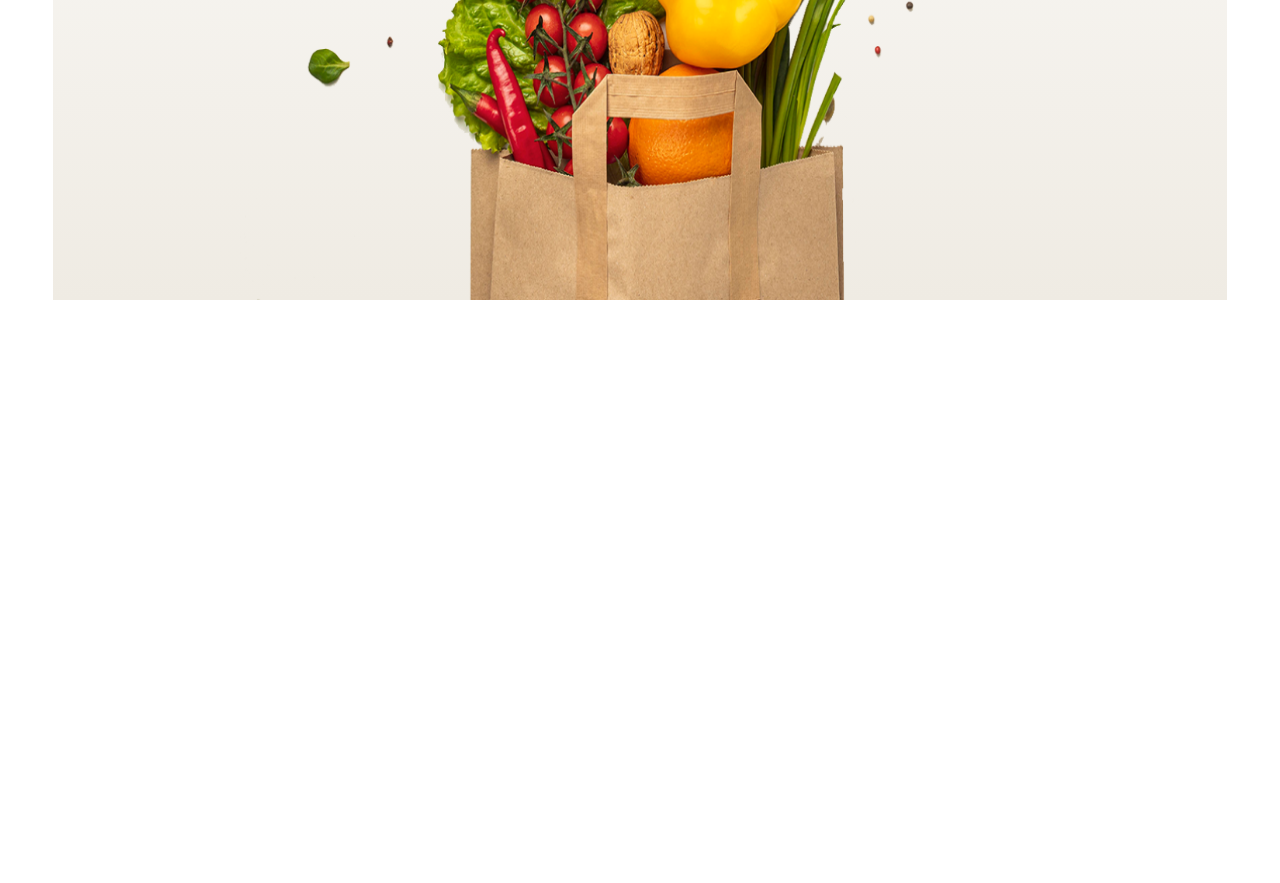
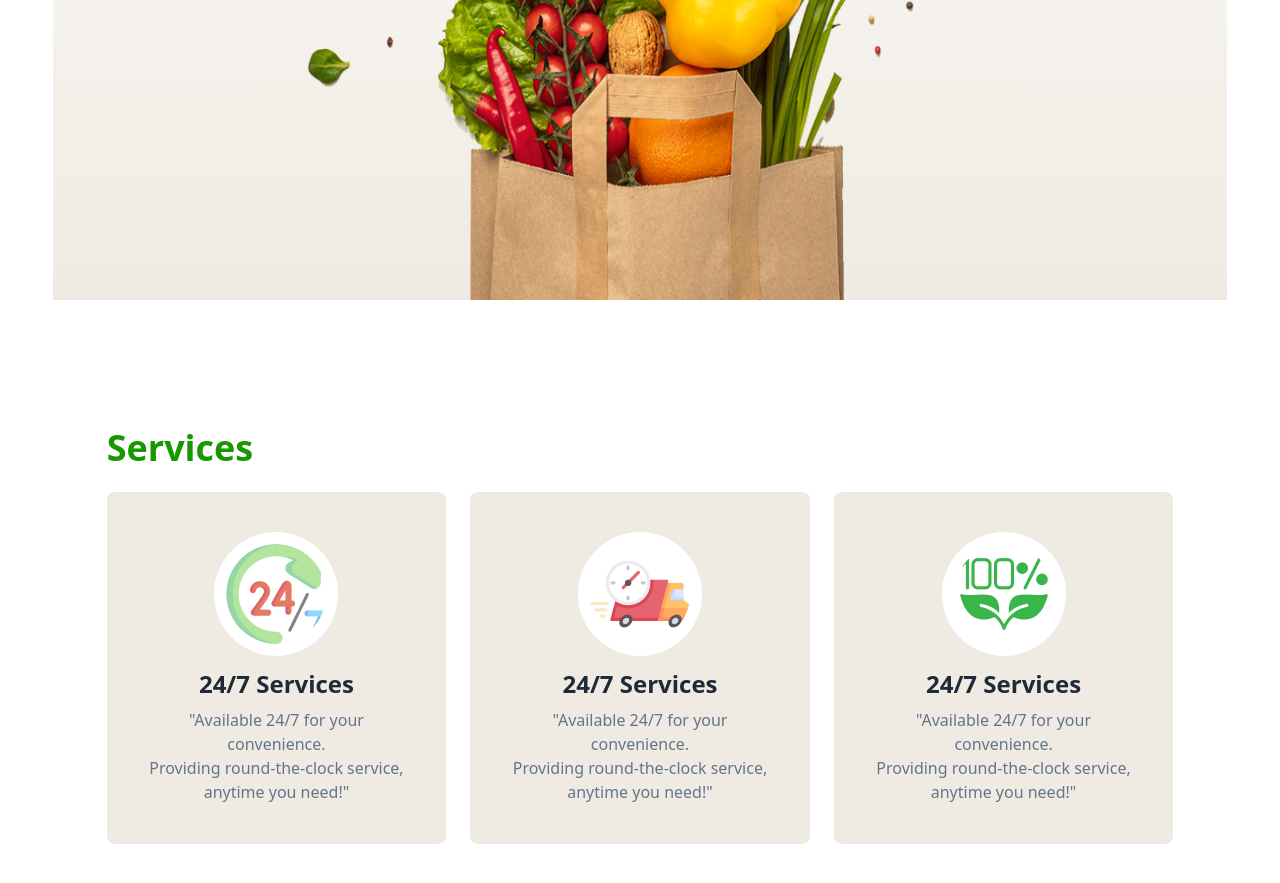
Before and after one commit to Fahad-smto/b11-assingment-03, a plain HTML site: page index.html in a window 1280 px wide. Shown: the part 849-1732 px from the top of the page. Before the commit the page ends 1149 px from the top, so only its background shows below. Drawn offline with nearby package versions, Linux system fonts and the light colour scheme.

Commit message:
services section has completed

```diff
--- a/index.html
+++ b/index.html
@@ -53,8 +53,9 @@
         </nav>
 
         <!-- banner section -->
-        <h1 class="font-bold text-5xl text-center mt-20">Freshness You Can <br>
-            Count On, Prices You’ll Love!</h1>
+        <h1 class="font-bold text-5xl text-center mt-20">Freshness <span class="text-[#179800]"> You Can <br> Count
+            </span>
+            On, Prices You’ll Love!</h1>
         <p class="text-center text-slate-500 my-6">Shop your daily essentials at unbeatable prices. From fresh
             produce to pantry <br> staples, we’ve got you
             covered every day!</p>
@@ -65,7 +66,32 @@
 
     </header>
     <main>
+        <!-- services section -->
+        <h1 class="mt-32 w-5/6 mx-auto text-4xl font-bold text-[#179800]">Services</h1>
 
+        <div class=" mb-12 w-5/6 mx-auto lg:flex gap-6">
+            <!-- service card 1 -->
+            <div class="lg:w-[400px] sm:w-[300px] bg-[#EFEBE3] rounded-lg p-10 mt-6">
+                <img class="block mx-auto mb-3 bg-white p-3 rounded-full " src="./c2-assets/service.png" alt="">
+                <h1 class="text-center font-bold text-2xl mb-2">24/7 Services </h1>
+                <p class="text-center text-slate-500">"Available 24/7 for your convenience. <br>
+                    Providing round-the-clock service, anytime you need!"</p>
+            </div>
+            <!-- service card 2 -->
+            <div class="lg:w-[400px] sm:w-[300px] bg-[#EFEBE3] rounded-lg p-10 mt-6">
+                <img class="block mx-auto mb-3 bg-white p-3 rounded-full " src="./c2-assets/delivery.png" alt="">
+                <h1 class="text-center font-bold text-2xl mb-2">24/7 Services </h1>
+                <p class="text-center text-slate-500">"Available 24/7 for your convenience. <br>
+                    Providing round-the-clock service, anytime you need!"</p>
+            </div>
+            <!-- service card 3 -->
+            <div class="lg:w-[400px] sm:w-[300px] bg-[#EFEBE3] rounded-lg p-10 mt-6">
+                <img class="block mx-auto mb-3 bg-white p-3 rounded-full " src="./c2-assets/healthy.png" alt="">
+                <h1 class="text-center font-bold text-2xl mb-2">24/7 Services </h1>
+                <p class="text-center text-slate-500">"Available 24/7 for your convenience. <br>
+                    Providing round-the-clock service, anytime you need!"</p>
+            </div>
+        </div>
     </main>
     <footer>
 
```
